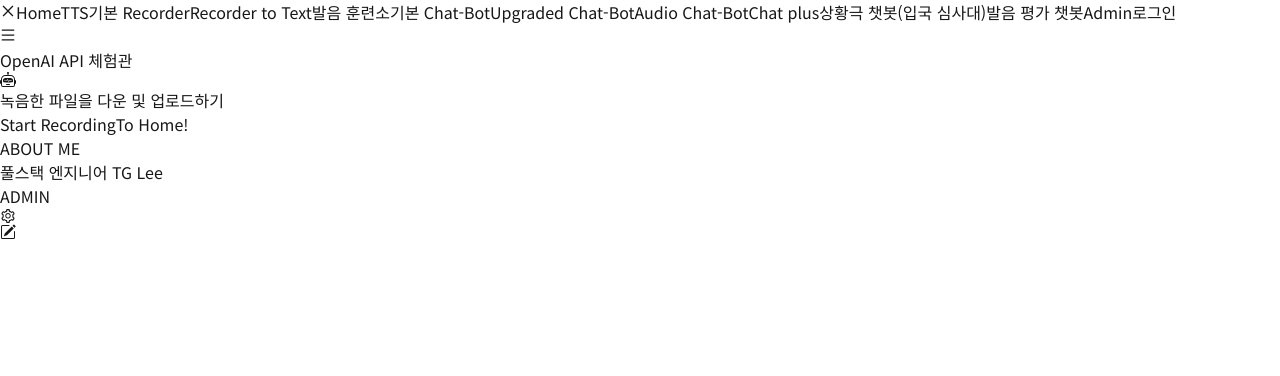
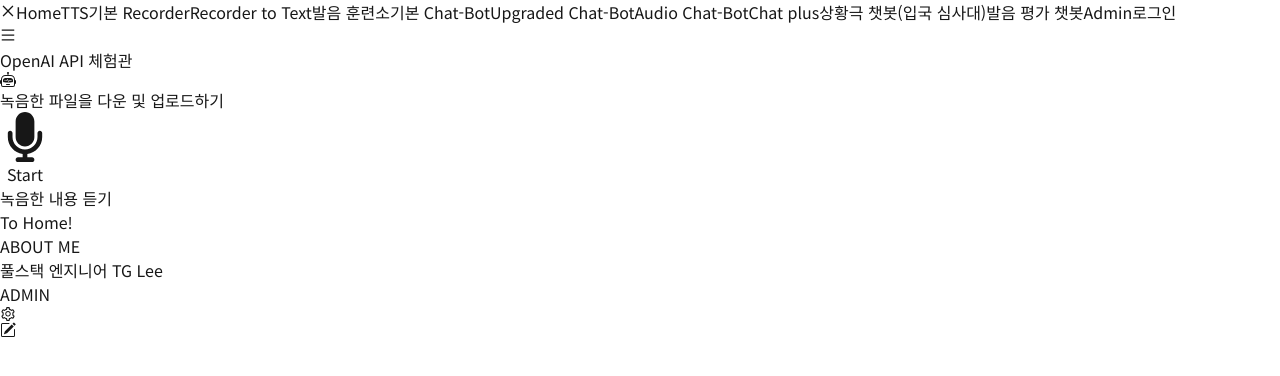
Before and after one commit to 82orez/openai-api-practice, a Next.js app: page /recorder in a window 1280 px wide. Shown: the top 376 px of the page. Built offline with nearby package versions, Linux system fonts and the light colour scheme; no server answers.

Commit message:
change recorder icon

```diff
--- a/src/app/recorder/page.tsx
+++ b/src/app/recorder/page.tsx
@@ -3,6 +3,8 @@
 import { useRecordingStore } from "@/stores/recordingStore";
 import { useState } from "react";
 import Link from "next/link";
+import { FaMicrophone } from "react-icons/fa6";
+import { FaRegStopCircle } from "react-icons/fa";
 
 const AudioRecorder = () => {
   const { isRecording, startRecording, stopRecording } = useRecordingStore();
@@ -53,12 +55,29 @@ const AudioRecorder = () => {
 
       <button
         onClick={isRecording ? handleStopRecording : startRecording}
-        className={`rounded px-4 py-2 ${isRecording ? "bg-red-500" : "bg-blue-500"} text-white`}>
-        {isRecording ? "Stop Recording" : "Start Recording"}
+        className={`rounded px-4 py-2 ${isRecording ? "animate-pulse text-red-500" : "text-gray-900"}`}>
+        {isRecording ? (
+          <div>
+            <FaRegStopCircle size={45} className={"mb-2"} />
+            <p className={"text-xl font-semibold text-red-400"}>Stop</p>
+          </div>
+        ) : (
+          <div className={"flex flex-col items-center justify-center"}>
+            <FaMicrophone size={50} className={"mb-2"} />
+            <p className={"text-xl font-semibold"}>Start</p>
+          </div>
+        )}
       </button>
 
+      {/*<div>*/}
+      {/*  <FaRegStopCircle size={45} className={"mb-2"} />*/}
+      {/*  <p>Stop</p>*/}
+      {/*</div>*/}
+
+      <p className={"mt-10"}>녹음한 내용 듣기</p>
+
       {audioURL && (
-        <div className="mt-4">
+        <div className="mb-10 mt-4">
           <audio controls src={audioURL} className="mx-auto" />
           {/*<a href={audioURL} download="recording.mp3" className="mt-2 block text-blue-500 underline">*/}
           {/*  Download Recording(내 컴퓨터/휴대폰에 저장하기)*/}
```
